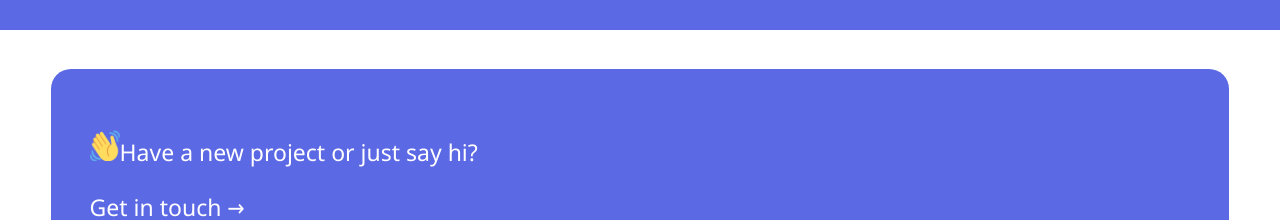
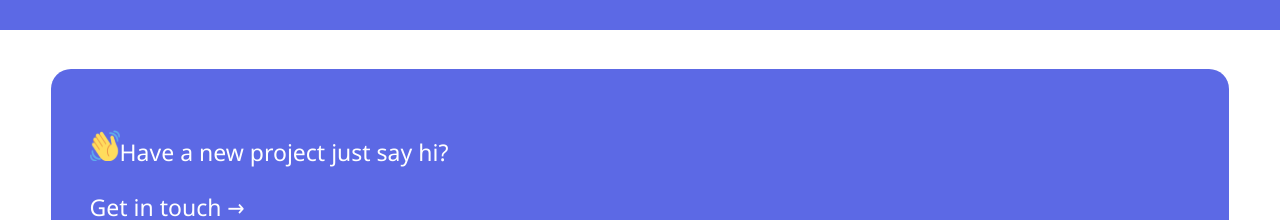
Before and after one commit to anto-pv/anto-pv.github.io, a React (Create React App) app: page /#/ in a window 1280 px wide. Shown: the part 1000-1220 px from the top of the page. Built offline with nearby package versions, Linux system fonts and the light colour scheme.

Commit message:
testing the right folger repo

```diff
--- a/src/Home.js
+++ b/src/Home.js
@@ -64,7 +64,7 @@ function Home() {
       </div>
       <div id="contact" className="contact">
         <p><img src={hand} alt="hand"/>
-        Have a new project or just say hi?</p>
+        Have a new project just say hi?</p>
         Get in touch &#8594;
         <form id="submit-form" className="formsubmit">
           <input type="hidden" name="_subject" value="New submission on profile!"/>
```
